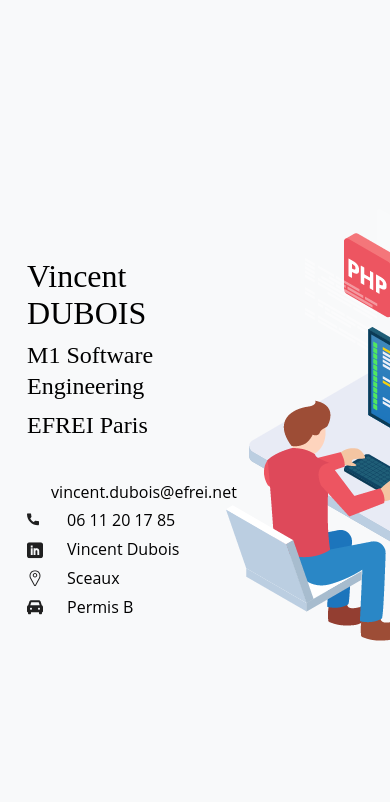
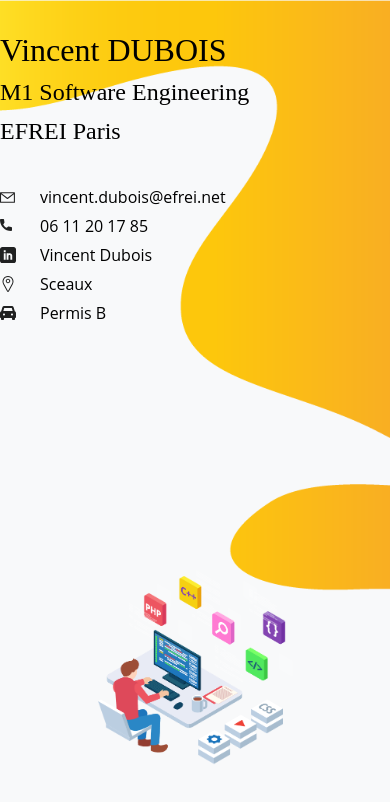
Before and after one commit to vincentdbs/MyCVReact, a React (Create React App) app: page / in a window 390 px wide. Shown: the top 802 px of the page. Built offline with nearby package versions, Linux system fonts and the light colour scheme.

Commit message:
responsive top container

```diff
--- a/src/Ressources/CSS/AboutMe.css
+++ b/src/Ressources/CSS/AboutMe.css
@@ -1,8 +1,6 @@
 .me{
     padding-bottom: 24px;
     padding-top: 24px;
-    /*border-top: var(--color-whitebg) 10px solid;*/
-    /*border-bottom: var(--color-whitebg) 10px solid;*/
 }
 
 .me > *{
--- a/src/Ressources/CSS/ContainerInfo.css
+++ b/src/Ressources/CSS/ContainerInfo.css
@@ -3,8 +3,42 @@
     background-image: url("../Image/bg_orange_top.png");
     background-repeat: no-repeat;
     background-size: cover;
+    background-position: center;
 }
 
+.container-top-right{
+    display: flex;
+    align-items: center;
+    justify-content: left;
+}
+
+.container-top-right > img {
+    width: 50%;
+    display: block;
+}
+
+
+@media (min-width: 0px) and (max-width: 480px) {
+
+}
+
+@media (min-width: 0px) and (max-width: 849px) {
+    .container-top{
+        display: flex;
+        flex-wrap: nowrap;
+        flex-direction: column;
+    }
+
+    .container-top > div{
+        flex: 1;
+    }
+
+    .container-top-right{
+        justify-content: center;
+    }
+}
+
+@media (min-width: 850px) {
     .container-top{
         display: flex;
         flex-wrap: nowrap;
@@ -22,16 +56,9 @@
     }
 
     .container-top-right > img{
-    display: block;
-    position: relative;
-    top: 50%;
-    transform: translateY(-50%);
+        width: 70%;
     }
 
-@media (min-width: 0px) and (max-width: 480px) {
-}
-
-@media (min-width: 481px) and (max-width: 1024px) {
 }
 
 @media (min-width: 1025px) {
```
Also changed, not shown: src/Ressources/Image/flat_programming.png. Lines whose indentation alone changed are shown as unchanged.
